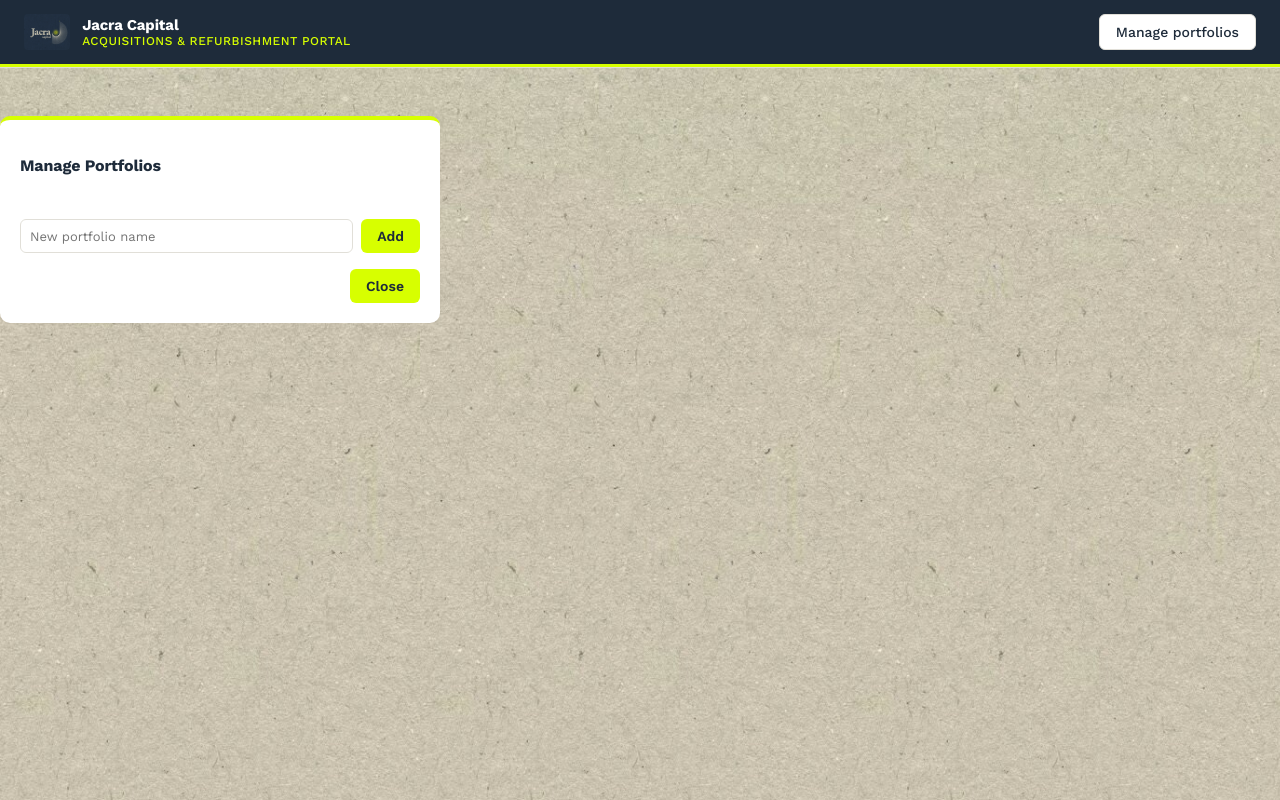
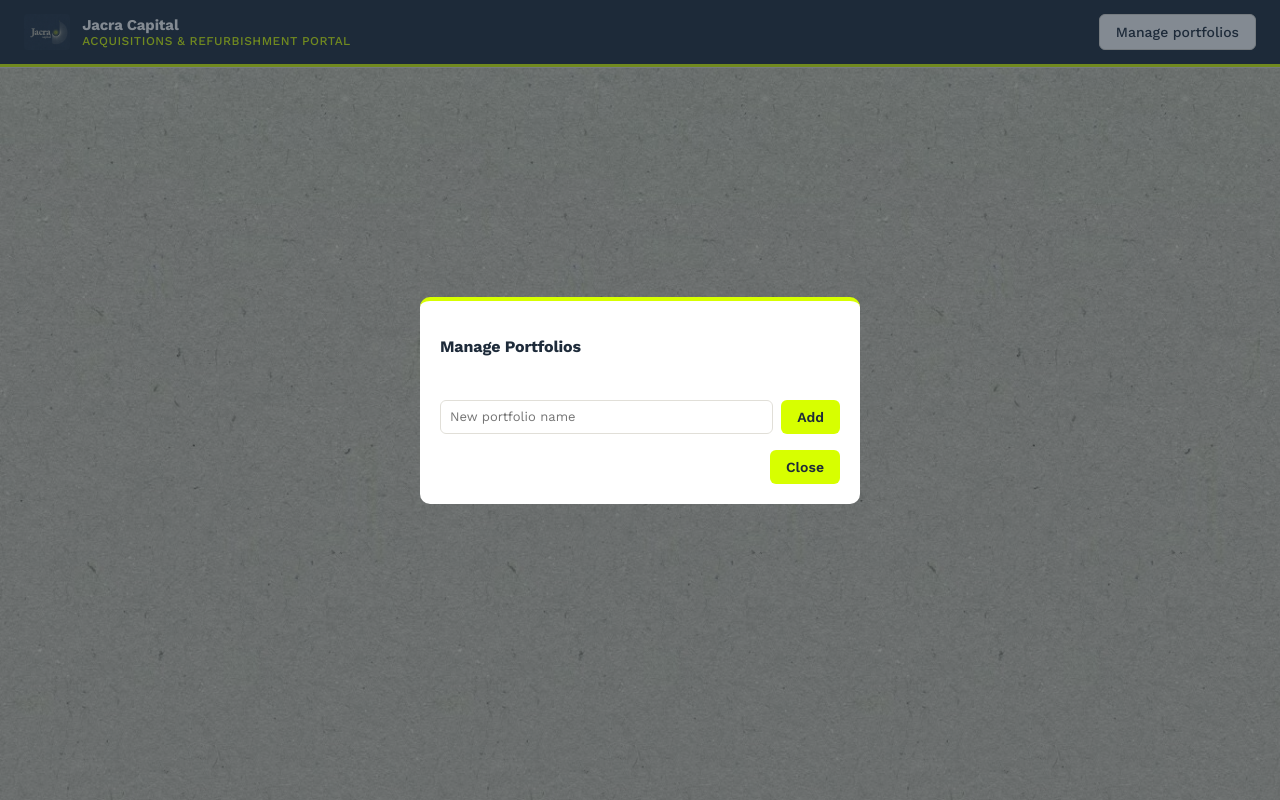
Before and after one commit to ckjacracapital/property-tracker-yi, a website: page public/refurb.html in a window 1280 px wide. Both pictures are taken after a click on the button "Manage portfolios". Drawn offline with nearby package versions, Linux system fonts and the light colour scheme; no server answers.

Commit message:
Fix Manage Portfolios modal rendering inline instead of as an overlay

```diff
--- a/public/style.css
+++ b/public/style.css
@@ -247,7 +247,7 @@ main {
   padding: 5px 9px;
 }
 
-#modal-backdrop {
+#modal-backdrop, #portfolio-modal-backdrop {
   position: fixed;
   inset: 0;
   background: rgba(30, 43, 58, 0.55);
@@ -256,9 +256,10 @@ main {
   justify-content: center;
   overflow-y: auto;
   padding: 24px;
+  z-index: 10;
 }
 
-#modal-backdrop.hidden { display: none; }
+#modal-backdrop.hidden, #portfolio-modal-backdrop.hidden { display: none; }
 
 .modal {
   background: #fff;
```
